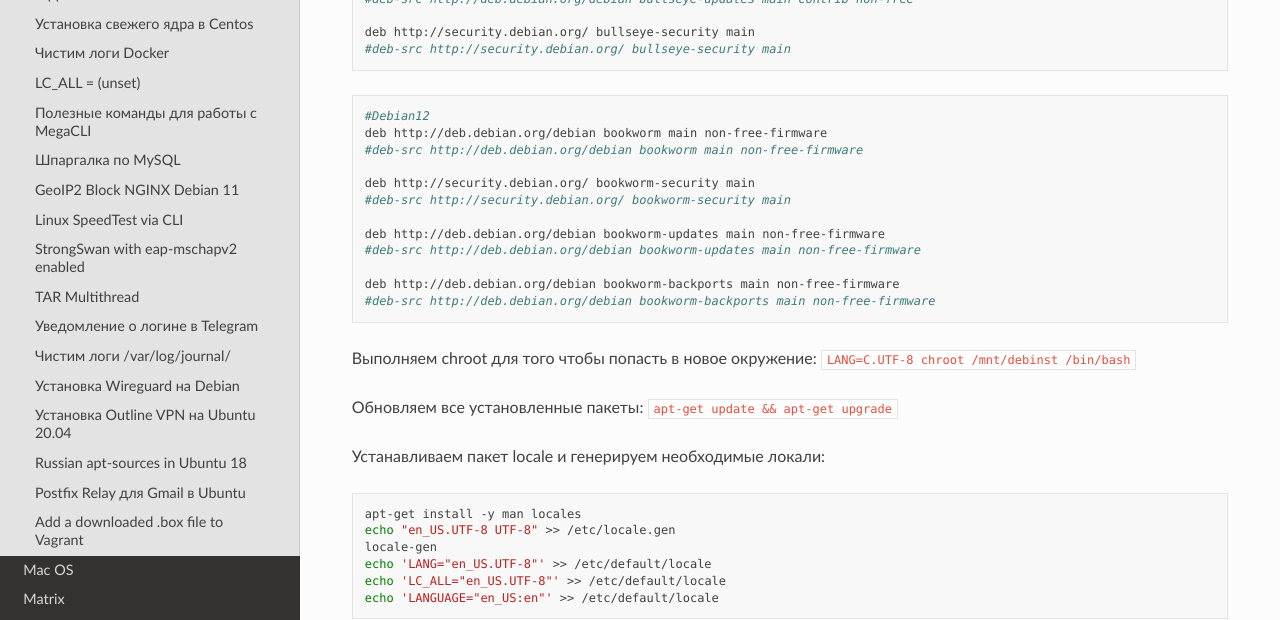
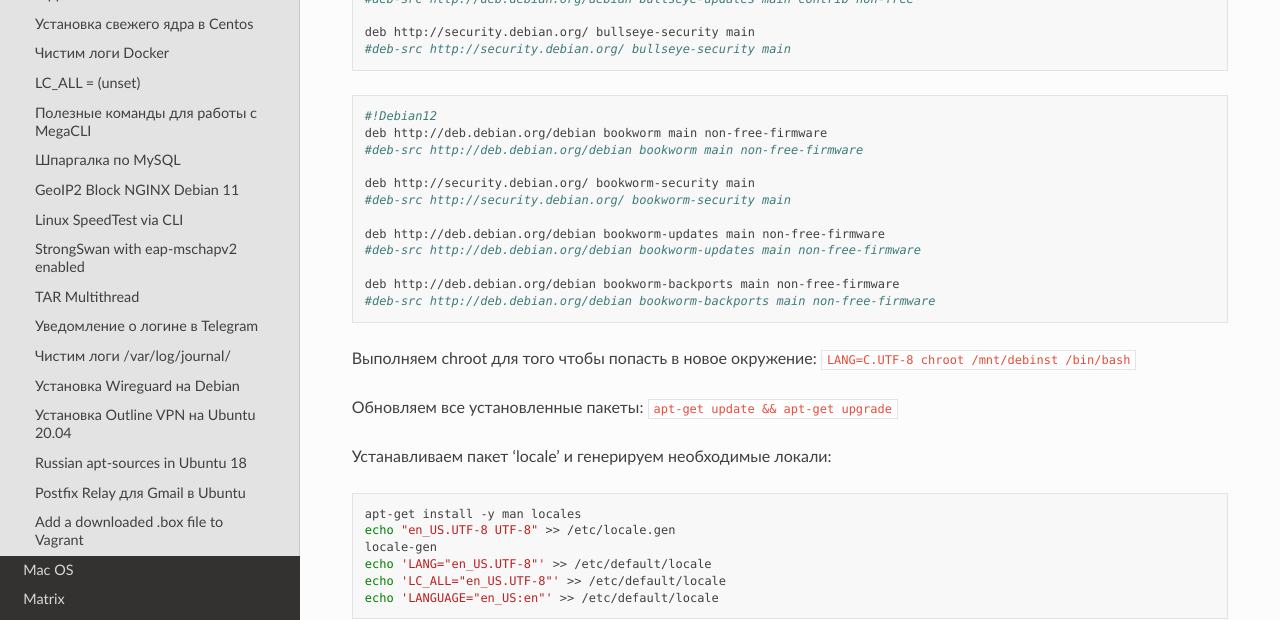
Before and after one commit to jeffscrum/jeffscrum.github.io, a Sphinx documentation site: the page built from source/linux/linux-aeza-debootstrap-install.rst, in a window 1280 px wide and 900 px high, scrolled down 1553 px. Shown: the part 151-771 px from the top of the window. Built offline with Sphinx 7.4.7 and the Read the Docs theme 2.0.0, drawn with Linux system fonts in a browser that asks for light colours; some of the changed text lies outside the part shown.

```diff
--- a/source/linux/linux-aeza-debootstrap-install.rst
+++ b/source/linux/linux-aeza-debootstrap-install.rst
@@ -88,7 +88,7 @@
 
 .. code-block:: bash
 
-    #Debian12
+    #!Debian12
     deb http://deb.debian.org/debian bookworm main non-free-firmware
     #deb-src http://deb.debian.org/debian bookworm main non-free-firmware
 
@@ -105,7 +105,7 @@
 
 Обновляем все установленные пакеты: ``apt-get update && apt-get upgrade``
 
-Устанавливаем пакет locale и генерируем необходимые локали:
+Устанавливаем пакет 'locale' и генерируем необходимые локали:
 
 .. code-block:: bash
 
```
Also changed, not shown: other parts of source/linux/linux-aeza-debootstrap-install.rst (+1 -1 lines).
